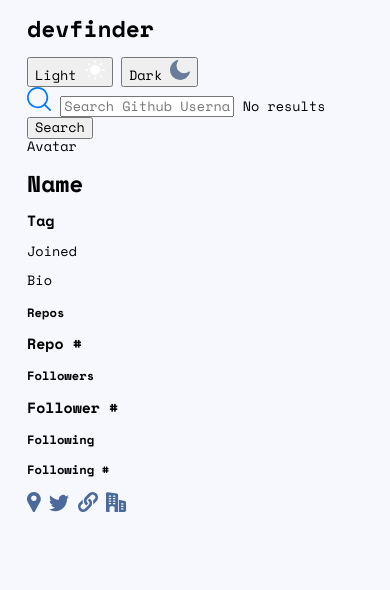
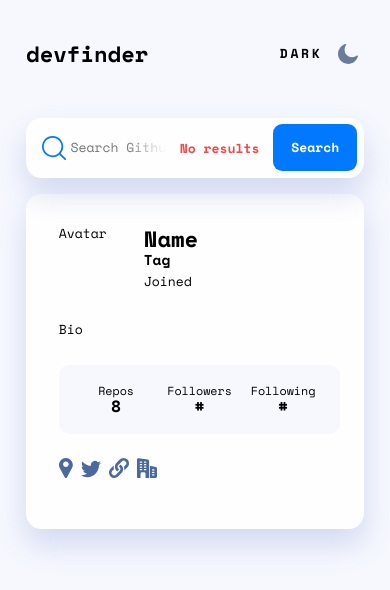
Before and after one commit to jmcbutter/github-user-search-app, a website: page dist/index.html in a window 390 px wide. Drawn offline with nearby package versions, Linux system fonts and the light colour scheme.

Commit message:
Style mobile site CSS

```diff
--- a/src/style.scss
+++ b/src/style.scss
@@ -31,6 +31,8 @@
     //Profile Number Background -- Dark Mode
   --1E2A47: 30, 42, 71;
     //Search Bar Background, Results Background -- Dark Mode
+  --4660BB: 70, 96, 187;
+    //Box Shadow Light Mode
 
 
   --color-account-tag: var(--0079FF);
@@ -46,6 +48,7 @@
   --color-search-text: var(--222731);
   --color-page: var(--F6F8FF);
   --color-container: var(--FEFEFE);
+  --color-box-shadow: var(--4660BB);
 }
 
 [data-theme="dark"] {
@@ -55,6 +58,7 @@
   --color-search-text: var(--FFFFFF);
   --color-page: var(--141D2F);
   --color-container: var(--1E2A47);
+  --color-box-shadow: var(--color-page);
 }
 
 //FONTS
@@ -70,7 +74,7 @@
   --font-h3: 1.1rem;
   --font-h4: 0.9rem;
 
-  font-size: calc(0.8125em + 0.14vw);
+  font-size: calc(0.75em + 0.27vw);
 }
 
 
@@ -94,8 +98,182 @@
   font-size: var(--font-h4);
 }
 
+.header {
+  margin: 2em;
+  margin-bottom: 2.8em;
+  display: flex;
+
+  &__toggle-switch {
+    flex: 1;
+    justify-self: flex-end;
+
+    display: flex;
+    justify-content: flex-end;
+  }
+}
+
+
 main {
-  margin: 0 2em;
+  margin: 2em;
   display: flex;
   flex-direction: column;
 }
+
+.toggle-switch {
+  display: flex;
+  justify-content: center;
+  align-items: center;
+  gap: 1.2em;
+
+  font-weight: bold;
+  letter-spacing: 0.2em;
+  text-transform: uppercase;
+
+  background-color: transparent;
+  border: none;
+
+  &--light {
+    display: none;
+  }
+
+  &--dark {
+    // display: none;
+  }
+}
+
+.user-search {
+  display: flex;
+  position: relative;
+  height: 4.6em;
+  margin-bottom: 1.2em;
+
+  &__icon {
+    position: absolute;
+    left: 1.2em;
+    top: 50%;
+    transform: translateY(-50%);
+  }
+
+  &__input {
+    padding-left: 3.4em;
+    color: var(--color-search-text);
+
+    &:focus {
+      outline: 1px solid rgba(var(--color-search-bar-dark-blue), 1);
+
+      & ~ .user-search__label {
+        display: none;
+      }
+    }
+  }
+
+  &__button {
+    position: absolute;
+    top: 0.5em;
+    bottom: 0.5em;
+    right: 0.5em;
+    padding: 0 1.4em;
+    border-radius: 0.7em;
+    border: none;
+    background-color: rgba(var(--color-search-bar-dark-blue), 1);
+    color: white;
+    font-weight: bold;
+  }
+
+  &__label {
+    position: absolute;
+    right: 7em;
+    padding-right: 1em;
+    top: 50%;
+    transform: translateY(-50%);
+    background-image: linear-gradient(to right,
+                                      rgba(var(--color-container), 0),
+                                      rgba(var(--color-container), 1) 3em);
+    padding-left: 4em;
+    color: #F74646;
+    font-weight: bold;
+    // display: none;
+  }
+}
+
+.container {
+  width: 100%;
+  border-radius: 1.2em;
+  border: none;
+  box-shadow: 0 1.2em 2.3em rgba(var(--color-box-shadow), 0.2);
+  background-color: rgba(var(--color-container), 1);
+}
+
+.user {
+  display: grid;
+  grid-template-columns: 1fr 3fr;
+  column-gap: 1.5em;
+  grid-template-areas: "avatar name"
+                       "avatar tag"
+                       "avatar joined"
+                       "bio    bio"
+                       "stats  stats"
+                       "links  links";
+
+  padding: 2.5em 1.8em 0 2.5em;
+
+  & > * {
+    margin: 0;
+  }
+
+  &__avatar {
+    grid-area: avatar;
+  }
+
+  &__name {
+    grid-area: name;
+  }
+
+  &__tag {
+    grid-area: tag;
+    margin-bottom: 0.4em;
+  }
+
+  &__joined {
+    grid-area: joined;
+    margin-bottom: 2.5em;
+  }
+
+  &__bio {
+    grid-area: bio;
+    margin-bottom: 2.2em;
+  }
+
+  &__stats {
+    grid-area: stats;
+    margin-bottom: 1.8em;
+  }
+
+  &__links {
+    grid-area: links;
+    margin-bottom: 3.7em;
+  }
+}
+
+.stats {
+  display: flex;
+  text-align: center;
+
+  background-color: rgba(var(--color-page), 1);
+  padding: 1.4em 1.2em;
+  border-radius: 0.8em;
+
+  &__group {
+    flex: 1;
+  }
+
+  &__group-head {
+    font-weight: normal;
+    margin: 0;
+  }
+
+  &__group-number {
+    font-size: 1.25rem;
+    margin: 0;
+  }
+}
```
Also changed, not shown: dist/index.html, dist/style.css, 1 other file.
